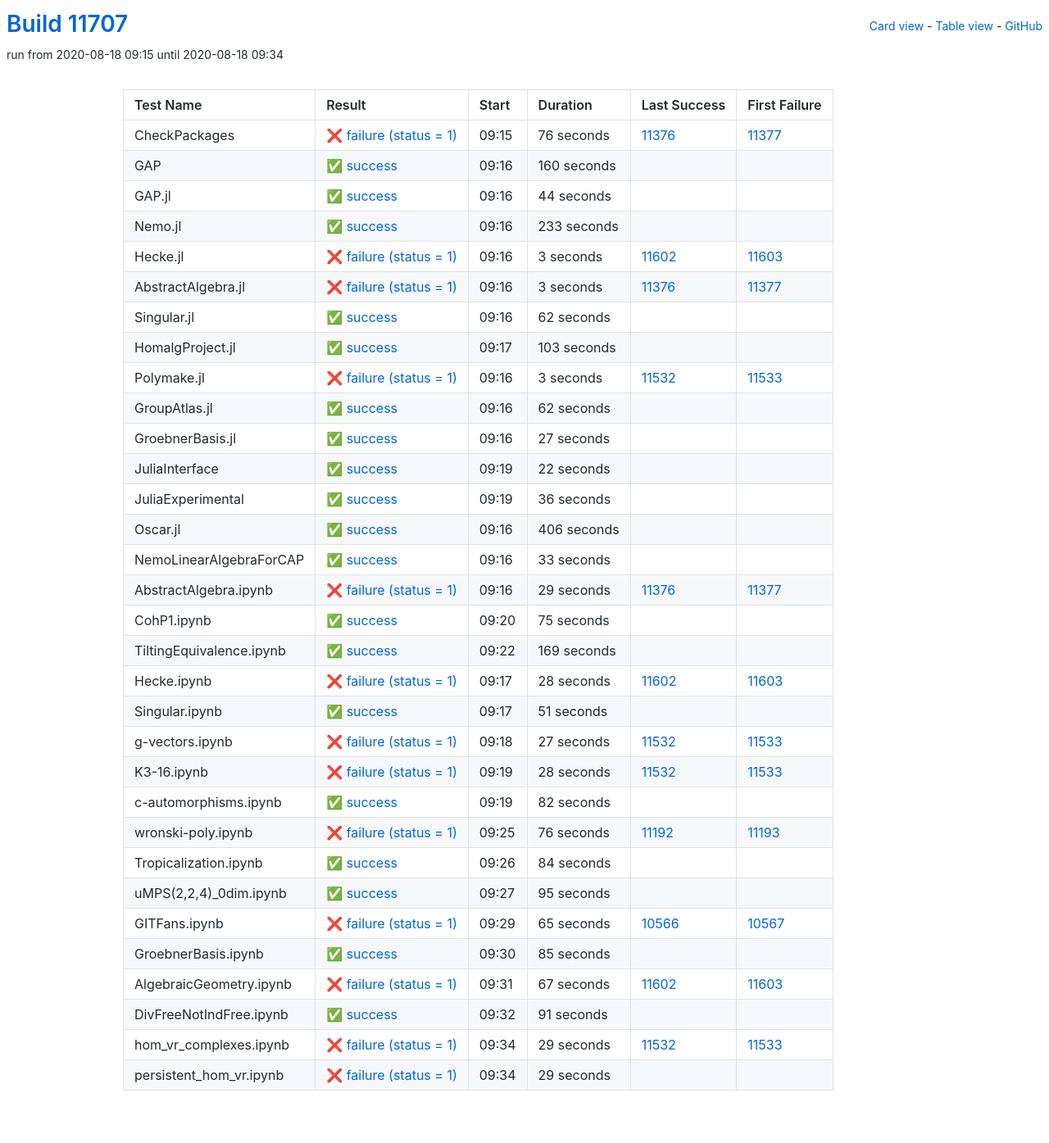
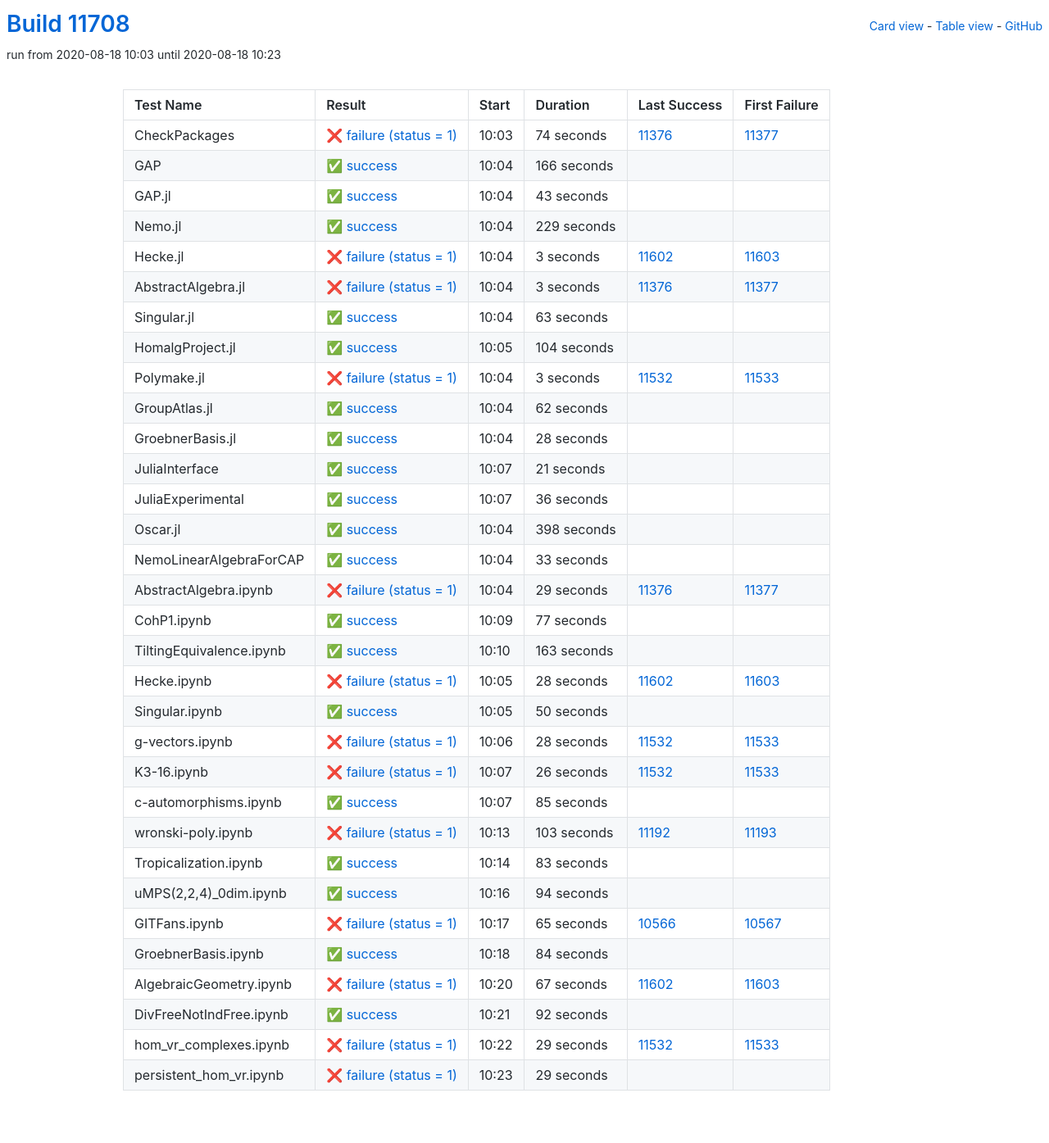
Before and after one commit to oscar-system/oscar-ci-status, a Jekyll site: the page built from table.html, in a window 1280 px wide. Shown: the whole page at 82% size. Built offline with Jekyll 4.4.1, drawn with Linux system fonts in a browser that asks for light colours.

Commit message:
Build #11708

```diff
--- a/_data/ci.yml
+++ b/_data/ci.yml
@@ -1,6 +1,6 @@
 ---
-build: 11707
-build_url: https://oscarci.mathematik.uni-kl.de/job/oscar/11707/
+build: 11708
+build_url: https://oscarci.mathematik.uni-kl.de/job/oscar/11708/
 job: oscar
 organization: oscar-system
 repo: oscar-ci-status
@@ -8,56 +8,56 @@
 tests:
 - name: CheckPackages
   id: checkpackages
-  log: https://oscarci.mathematik.uni-kl.de/job/oscar/11707/artifact/logs/build-11707/CheckPackages.log
-  start: 2020-08-18 09:15
+  log: https://oscarci.mathematik.uni-kl.de/job/oscar/11708/artifact/logs/build-11708/CheckPackages.log
+  start: 2020-08-18 10:03
   success: false
   exitcode: 1
   status: failure
-  duration: 76
+  duration: 74
   last_success: 11376
   last_success_url: https://oscarci.mathematik.uni-kl.de/job/oscar/11376/
   first_failure: 11377
   first_failure_url: https://oscarci.mathematik.uni-kl.de/job/oscar/11377/
 - name: GAP
   id: gap
-  log: https://oscarci.mathematik.uni-kl.de/job/oscar/11707/artifact/logs/build-11707/GAP.log
-  start: 2020-08-18 09:16
+  log: https://oscarci.mathematik.uni-kl.de/job/oscar/11708/artifact/logs/build-11708/GAP.log
+  start: 2020-08-18 10:04
   success: true
   exitcode: 0
   status: success
-  duration: 160
+  duration: 166
   last_success: false
   last_success_url:
   first_failure: false
   first_failure_url:
 - name: GAP.jl
   id: gap-jl
-  log: https://oscarci.mathematik.uni-kl.de/job/oscar/11707/artifact/logs/build-11707/GAP.jl.log
-  start: 2020-08-18 09:16
+  log: https://oscarci.mathematik.uni-kl.de/job/oscar/11708/artifact/logs/build-11708/GAP.jl.log
+  start: 2020-08-18 10:04
   success: true
   exitcode: 0
   status: success
-  duration: 44
+  duration: 43
   last_success: false
   last_success_url:
   first_failure: false
   first_failure_url:
 - name: Nemo.jl
   id: nemo-jl
-  log: https://oscarci.mathematik.uni-kl.de/job/oscar/11707/artifact/logs/build-11707/Nemo.jl.log
-  start: 2020-08-18 09:16
+  log: https://oscarci.mathematik.uni-kl.de/job/oscar/11708/artifact/logs/build-11708/Nemo.jl.log
+  start: 2020-08-18 10:04
   success: true
   exitcode: 0
   status: success
-  duration: 233
+  duration: 229
   last_success: false
   last_success_url:
   first_failure: false
   first_failure_url:
 - name: Hecke.jl
   id: hecke-jl
-  log: https://oscarci.mathematik.uni-kl.de/job/oscar/11707/artifact/logs/build-11707/Hecke.jl.log
-  start: 2020-08-18 09:16
+  log: https://oscarci.mathematik.uni-kl.de/job/oscar/11708/artifact/logs/build-11708/Hecke.jl.log
+  start: 2020-08-18 10:04
   success: false
   exitcode: 1
   status: failure
@@ -68,8 +68,8 @@
   first_failure_url: https://oscarci.mathematik.uni-kl.de/job/oscar/11603/
 - name: AbstractAlgebra.jl
   id: abstractalgebra-jl
-  log: https://oscarci.mathematik.uni-kl.de/job/oscar/11707/artifact/logs/build-11707/AbstractAlgebra.jl.log
-  start: 2020-08-18 09:16
+  log: https://oscarci.mathematik.uni-kl.de/job/oscar/11708/artifact/logs/build-11708/AbstractAlgebra.jl.log
+  start: 2020-08-18 10:04
   success: false
   exitcode: 1
   status: failure
@@ -80,32 +80,32 @@
   first_failure_url: https://oscarci.mathematik.uni-kl.de/job/oscar/11377/
 - name: Singular.jl
   id: singular-jl
-  log: https://oscarci.mathematik.uni-kl.de/job/oscar/11707/artifact/logs/build-11707/Singular.jl.log
-  start: 2020-08-18 09:16
+  log: https://oscarci.mathematik.uni-kl.de/job/oscar/11708/artifact/logs/build-11708/Singular.jl.log
+  start: 2020-08-18 10:04
   success: true
   exitcode: 0
   status: success
-  duration: 62
+  duration: 63
   last_success: false
   last_success_url:
   first_failure: false
   first_failure_url:
 - name: HomalgProject.jl
   id: homalgproject-jl
-  log: https://oscarci.mathematik.uni-kl.de/job/oscar/11707/artifact/logs/build-11707/HomalgProject.jl.log
-  start: 2020-08-18 09:17
+  log: https://oscarci.mathematik.uni-kl.de/job/oscar/11708/artifact/logs/build-11708/HomalgProject.jl.log
+  start: 2020-08-18 10:05
   success: true
   exitcode: 0
   status: success
-  duration: 103
+  duration: 104
   last_success: false
   last_success_url:
   first_failure: false
   first_failure_url:
 - name: Polymake.jl
   id: polymake-jl
-  log: https://oscarci.mathematik.uni-kl.de/job/oscar/11707/artifact/logs/build-11707/Polymake.jl.log
-  start: 2020-08-18 09:16
+  log: https://oscarci.mathematik.uni-kl.de/job/oscar/11708/artifact/logs/build-11708/Polymake.jl.log
+  start: 2020-08-18 10:04
   success: false
   exitcode: 1
   status: failure
@@ -116,8 +116,8 @@
   first_failure_url: https://oscarci.mathematik.uni-kl.de/job/oscar/11533/
 - name: GroupAtlas.jl
   id: groupatlas-jl
-  log: https://oscarci.mathematik.uni-kl.de/job/oscar/11707/artifact/logs/build-11707/GroupAtlas.jl.log
-  start: 2020-08-18 09:16
+  log: https://oscarci.mathematik.uni-kl.de/job/oscar/11708/artifact/logs/build-11708/GroupAtlas.jl.log
+  start: 2020-08-18 10:04
   success: true
   exitcode: 0
   status: success
@@ -128,32 +128,32 @@
   first_failure_url:
 - name: GroebnerBasis.jl
   id: groebnerbasis-jl
-  log: https://oscarci.mathematik.uni-kl.de/job/oscar/11707/artifact/logs/build-11707/GroebnerBasis.jl.log
-  start: 2020-08-18 09:16
+  log: https://oscarci.mathematik.uni-kl.de/job/oscar/11708/artifact/logs/build-11708/GroebnerBasis.jl.log
+  start: 2020-08-18 10:04
   success: true
   exitcode: 0
   status: success
-  duration: 27
+  duration: 28
   last_success: false
   last_success_url:
   first_failure: false
   first_failure_url:
 - name: JuliaInterface
   id: juliainterface
-  log: https://oscarci.mathematik.uni-kl.de/job/oscar/11707/artifact/logs/build-11707/JuliaInterface.log
-  start: 2020-08-18 09:19
+  log: https://oscarci.mathematik.uni-kl.de/job/oscar/11708/artifact/logs/build-11708/JuliaInterface.log
+  start: 2020-08-18 10:07
   success: true
   exitcode: 0
   status: success
-  duration: 22
+  duration: 21
   last_success: false
   last_success_url:
   first_failure: false
   first_failure_url:
 - name: JuliaExperimental
   id: juliaexperimental
-  log: https://oscarci.mathematik.uni-kl.de/job/oscar/11707/artifact/logs/build-11707/JuliaExperimental.log
-  start: 2020-08-18 09:19
+  log: https://oscarci.mathematik.uni-kl.de/job/oscar/11708/artifact/logs/build-11708/JuliaExperimental.log
+  start: 2020-08-18 10:07
   success: true
   exitcode: 0
   status: success
@@ -164,20 +164,20 @@
   first_failure_url:
 - name: Oscar.jl
   id: oscar-jl
-  log: https://oscarci.mathematik.uni-kl.de/job/oscar/11707/artifact/logs/build-11707/Oscar.jl.log
-  start: 2020-08-18 09:16
+  log: https://oscarci.mathematik.uni-kl.de/job/oscar/11708/artifact/logs/build-11708/Oscar.jl.log
+  start: 2020-08-18 10:04
   success: true
   exitcode: 0
   status: success
-  duration: 406
+  duration: 398
   last_success: false
   last_success_url:
   first_failure: false
   first_failure_url:
 - name: NemoLinearAlgebraForCAP
   id: nemolinearalgebraforcap
-  log: https://oscarci.mathematik.uni-kl.de/job/oscar/11707/artifact/logs/build-11707/NemoLinearAlgebraForCAP.log
-  start: 2020-08-18 09:16
+  log: https://oscarci.mathematik.uni-kl.de/job/oscar/11708/artifact/logs/build-11708/NemoLinearAlgebraForCAP.log
+  start: 2020-08-18 10:04
   success: true
   exitcode: 0
   status: success
@@ -188,8 +188,8 @@
   first_failure_url:
 - name: AbstractAlgebra.ipynb
   id: abstractalgebra-ipynb
-  log: https://oscarci.mathematik.uni-kl.de/job/oscar/11707/artifact/logs/build-11707/AbstractAlgebra.ipynb.log
-  start: 2020-08-18 09:16
+  log: https://oscarci.mathematik.uni-kl.de/job/oscar/11708/artifact/logs/build-11708/AbstractAlgebra.ipynb.log
+  start: 2020-08-18 10:04
   success: false
   exitcode: 1
   status: failure
@@ -200,32 +200,32 @@
   first_failure_url: https://oscarci.mathematik.uni-kl.de/job/oscar/11377/
 - name: CohP1.ipynb
   id: cohp1-ipynb
-  log: https://oscarci.mathematik.uni-kl.de/job/oscar/11707/artifact/logs/build-11707/CohP1.ipynb.log
-  start: 2020-08-18 09:20
+  log: https://oscarci.mathematik.uni-kl.de/job/oscar/11708/artifact/logs/build-11708/CohP1.ipynb.log
+  start: 2020-08-18 10:09
   success: true
   exitcode: 0
   status: success
-  duration: 75
+  duration: 77
   last_success: false
   last_success_url:
   first_failure: false
   first_failure_url:
 - name: TiltingEquivalence.ipynb
   id: tiltingequivalence-ipynb
-  log: https://oscarci.mathematik.uni-kl.de/job/oscar/11707/artifact/logs/build-11707/TiltingEquivalence.ipynb.log
-  start: 2020-08-18 09:22
+  log: https://oscarci.mathematik.uni-kl.de/job/oscar/11708/artifact/logs/build-11708/TiltingEquivalence.ipynb.log
+  start: 2020-08-18 10:10
   success: true
   exitcode: 0
   status: success
-  duration: 169
+  duration: 163
   last_success: false
   last_success_url:
   first_failure: false
   first_failure_url:
 - name: Hecke.ipynb
   id: hecke-ipynb
-  log: https://oscarci.mathematik.uni-kl.de/job/oscar/11707/artifact/logs/build-11707/Hecke.ipynb.log
-  start: 2020-08-18 09:17
+  log: https://oscarci.mathematik.uni-kl.de/job/oscar/11708/artifact/logs/build-11708/Hecke.ipynb.log
+  start: 2020-08-18 10:05
   success: false
   exitcode: 1
   status: failure
@@ -236,32 +236,20 @@
   first_failure_url: https://oscarci.mathematik.uni-kl.de/job/oscar/11603/
 - name: Singular.ipynb
   id: singular-ipynb
-  log: https://oscarci.mathematik.uni-kl.de/job/oscar/11707/artifact/logs/build-11707/Singular.ipynb.log
-  start: 2020-08-18 09:17
+  log: https://oscarci.mathematik.uni-kl.de/job/oscar/11708/artifact/logs/build-11708/Singular.ipynb.log
+  start: 2020-08-18 10:05
   success: true
   exitcode: 0
   status: success
-  duration: 51
+  duration: 50
   last_success: false
   last_success_url:
   first_failure: false
   first_failure_url:
 - name: g-vectors.ipynb
   id: g-vectors-ipynb
-  log: https://oscarci.mathematik.uni-kl.de/job/oscar/11707/artifact/logs/build-11707/g-vectors.ipynb.log
-  start: 2020-08-18 09:18
-  success: false
-  exitcode: 1
-  status: failure
-  duration: 27
-  last_success: 11532
-  last_success_url: https://oscarci.mathematik.uni-kl.de/job/oscar/11532/
-  first_failure: 11533
-  first_failure_url: https://oscarci.mathematik.uni-kl.de/job/oscar/11533/
-- name: K3-16.ipynb
-  id: k3-16-ipynb
-  log: https://oscarci.mathematik.uni-kl.de/job/oscar/11707/artifact/logs/build-11707/K3-16.ipynb.log
-  start: 2020-08-18 09:19
+  log: https://oscarci.mathematik.uni-kl.de/job/oscar/11708/artifact/logs/build-11708/g-vectors.ipynb.log
+  start: 2020-08-18 10:06
   success: false
   exitcode: 1
   status: failure
@@ -270,58 +258,70 @@
   last_success_url: https://oscarci.mathematik.uni-kl.de/job/oscar/11532/
   first_failure: 11533
   first_failure_url: https://oscarci.mathematik.uni-kl.de/job/oscar/11533/
+- name: K3-16.ipynb
+  id: k3-16-ipynb
+  log: https://oscarci.mathematik.uni-kl.de/job/oscar/11708/artifact/logs/build-11708/K3-16.ipynb.log
+  start: 2020-08-18 10:07
+  success: false
+  exitcode: 1
+  status: failure
+  duration: 26
+  last_success: 11532
+  last_success_url: https://oscarci.mathematik.uni-kl.de/job/oscar/11532/
+  first_failure: 11533
+  first_failure_url: https://oscarci.mathematik.uni-kl.de/job/oscar/11533/
 - name: c-automorphisms.ipynb
   id: c-automorphisms-ipynb
-  log: https://oscarci.mathematik.uni-kl.de/job/oscar/11707/artifact/logs/build-11707/c-automorphisms.ipynb.log
-  start: 2020-08-18 09:19
+  log: https://oscarci.mathematik.uni-kl.de/job/oscar/11708/artifact/logs/build-11708/c-automorphisms.ipynb.log
+  start: 2020-08-18 10:07
   success: true
   exitcode: 0
   status: success
-  duration: 82
+  duration: 85
   last_success: false
   last_success_url:
   first_failure: false
   first_failure_url:
 - name: wronski-poly.ipynb
   id: wronski-poly-ipynb
-  log: https://oscarci.mathematik.uni-kl.de/job/oscar/11707/artifact/logs/build-11707/wronski-poly.ipynb.log
-  start: 2020-08-18 09:25
+  log: https://oscarci.mathematik.uni-kl.de/job/oscar/11708/artifact/logs/build-11708/wronski-poly.ipynb.log
+  start: 2020-08-18 10:13
   success: false
   exitcode: 1
   status: failure
-  duration: 76
+  duration: 103
   last_success: 11192
   last_success_url: https://oscarci.mathematik.uni-kl.de/job/oscar/11192/
   first_failure: 11193
   first_failure_url: https://oscarci.mathematik.uni-kl.de/job/oscar/11193/
 - name: Tropicalization.ipynb
   id: tropicalization-ipynb
-  log: https://oscarci.mathematik.uni-kl.de/job/oscar/11707/artifact/logs/build-11707/Tropicalization.ipynb.log
-  start: 2020-08-18 09:26
+  log: https://oscarci.mathematik.uni-kl.de/job/oscar/11708/artifact/logs/build-11708/Tropicalization.ipynb.log
+  start: 2020-08-18 10:14
   success: true
   exitcode: 0
   status: success
-  duration: 84
+  duration: 83
   last_success: false
   last_success_url:
   first_failure: false
   first_failure_url:
 - name: uMPS(2,2,4)_0dim.ipynb
   id: umps-2-2-4-0dim-ipynb
-  log: https://oscarci.mathematik.uni-kl.de/job/oscar/11707/artifact/logs/build-11707/uMPS-2-2-4-_0dim.ipynb.log
-  start: 2020-08-18 09:27
+  log: https://oscarci.mathematik.uni-kl.de/job/oscar/11708/artifact/logs/build-11708/uMPS-2-2-4-_0dim.ipynb.log
+  start: 2020-08-18 10:16
   success: true
   exitcode: 0
   status: success
-  duration: 95
+  duration: 94
   last_success: false
   last_success_url:
   first_failure: false
   first_failure_url:
 - name: GITFans.ipynb
   id: gitfans-ipynb
-  log: https://oscarci.mathematik.uni-kl.de/job/oscar/11707/artifact/logs/build-11707/GITFans.ipynb.log
-  start: 2020-08-18 09:29
+  log: https://oscarci.mathematik.uni-kl.de/job/oscar/11708/artifact/logs/build-11708/GITFans.ipynb.log
+  start: 2020-08-18 10:17
   success: false
   exitcode: 1
   status: failure
@@ -332,20 +332,20 @@
   first_failure_url: https://oscarci.mathematik.uni-kl.de/job/oscar/10567/
 - name: GroebnerBasis.ipynb
   id: groebnerbasis-ipynb
-  log: https://oscarci.mathematik.uni-kl.de/job/oscar/11707/artifact/logs/build-11707/GroebnerBasis.ipynb.log
-  start: 2020-08-18 09:30
+  log: https://oscarci.mathematik.uni-kl.de/job/oscar/11708/artifact/logs/build-11708/GroebnerBasis.ipynb.log
+  start: 2020-08-18 10:18
   success: true
   exitcode: 0
   status: success
-  duration: 85
+  duration: 84
   last_success: false
   last_success_url:
   first_failure: false
   first_failure_url:
 - name: AlgebraicGeometry.ipynb
   id: algebraicgeometry-ipynb
-  log: https://oscarci.mathematik.uni-kl.de/job/oscar/11707/artifact/logs/build-11707/AlgebraicGeometry.ipynb.log
-  start: 2020-08-18 09:31
+  log: https://oscarci.mathematik.uni-kl.de/job/oscar/11708/artifact/logs/build-11708/AlgebraicGeometry.ipynb.log
+  start: 2020-08-18 10:20
   success: false
   exitcode: 1
   status: failure
@@ -356,20 +356,20 @@
   first_failure_url: https://oscarci.mathematik.uni-kl.de/job/oscar/11603/
 - name: DivFreeNotIndFree.ipynb
   id: divfreenotindfree-ipynb
-  log: https://oscarci.mathematik.uni-kl.de/job/oscar/11707/artifact/logs/build-11707/DivFreeNotIndFree.ipynb.log
-  start: 2020-08-18 09:32
+  log: https://oscarci.mathematik.uni-kl.de/job/oscar/11708/artifact/logs/build-11708/DivFreeNotIndFree.ipynb.log
+  start: 2020-08-18 10:21
   success: true
   exitcode: 0
   status: success
-  duration: 91
+  duration: 92
   last_success: false
   last_success_url:
   first_failure: false
   first_failure_url:
 - name: hom_vr_complexes.ipynb
   id: hom-vr-complexes-ipynb
-  log: https://oscarci.mathematik.uni-kl.de/job/oscar/11707/artifact/logs/build-11707/hom_vr_complexes.ipynb.log
-  start: 2020-08-18 09:34
+  log: https://oscarci.mathematik.uni-kl.de/job/oscar/11708/artifact/logs/build-11708/hom_vr_complexes.ipynb.log
+  start: 2020-08-18 10:22
   success: false
   exitcode: 1
   status: failure
@@ -380,8 +380,8 @@
   first_failure_url: https://oscarci.mathematik.uni-kl.de/job/oscar/11533/
 - name: persistent_hom_vr.ipynb
   id: persistent-hom-vr-ipynb
-  log: https://oscarci.mathematik.uni-kl.de/job/oscar/11707/artifact/logs/build-11707/persistent_hom_vr.ipynb.log
-  start: 2020-08-18 09:34
+  log: https://oscarci.mathematik.uni-kl.de/job/oscar/11708/artifact/logs/build-11708/persistent_hom_vr.ipynb.log
+  start: 2020-08-18 10:23
   success: false
   exitcode: 1
   status: failure
```
Also changed, not shown: README.md.
